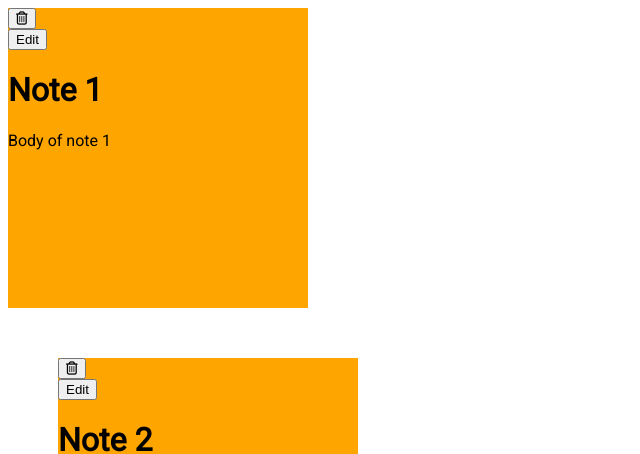
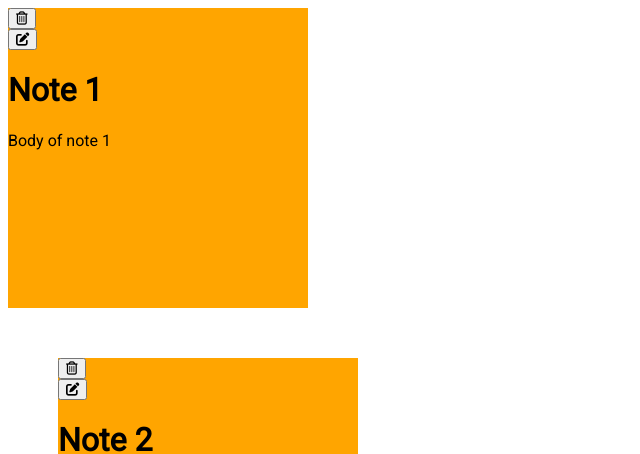
Before and after one commit to zhouselena/noteam, a React (Vite) app: page / in a window 1280 px wide. Shown: the top 454 px of the page, without its empty margins (0-640 px from the left). Built offline with nearby package versions, Linux system fonts and the light colour scheme.

Commit message:
added icons hehe

```diff
--- a/src/components/note.jsx
+++ b/src/components/note.jsx
@@ -31,13 +31,17 @@ function Note(props) {
         </button>
         {edit ? (
           <div className="note-div">
-            <button type="button" onClick={handleSave}>Save</button>
+            <button type="button" onClick={handleSave} className="icon-button" aria-label="Save">
+              <i className="fa-solid fa-check" />
+            </button>
             <textarea value={title} onChange={(e) => setTitle(e.target.value)}>{props.note.title}</textarea>
             <textarea value={text} onChange={(e) => setText(e.target.value)}>{props.note.text}</textarea>
           </div>
         ) : (
           <div className="note-div">
-            <button type="button" onClick={() => setEdit(!edit)}>Edit</button>
+            <button type="button" onClick={() => setEdit(!edit)} className="icon-button" aria-label="Edit">
+              <i className="fa-solid fa-pen-to-square" />
+            </button>
             <h1>{props.note.title}</h1>
             <p>{props.note.text}</p>
           </div>
```
